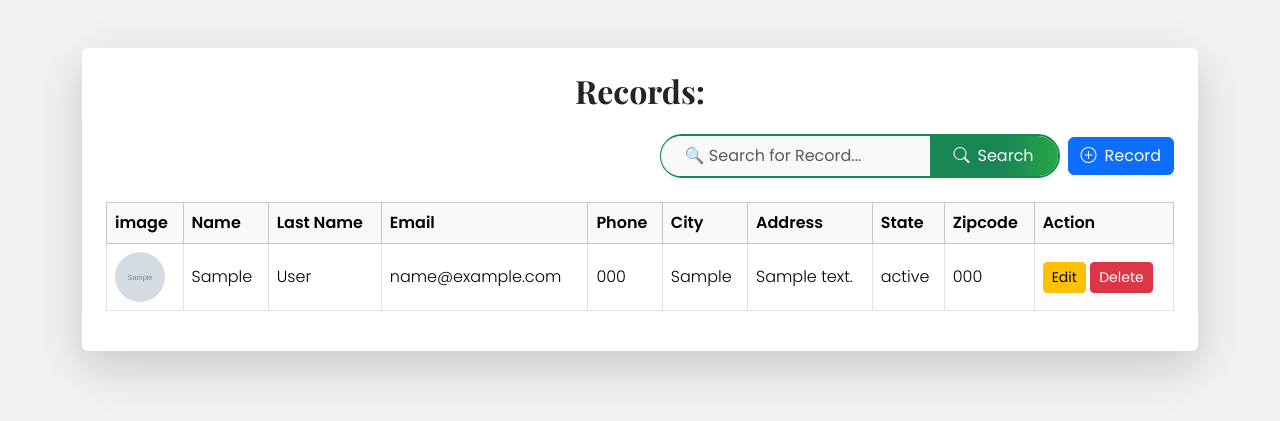
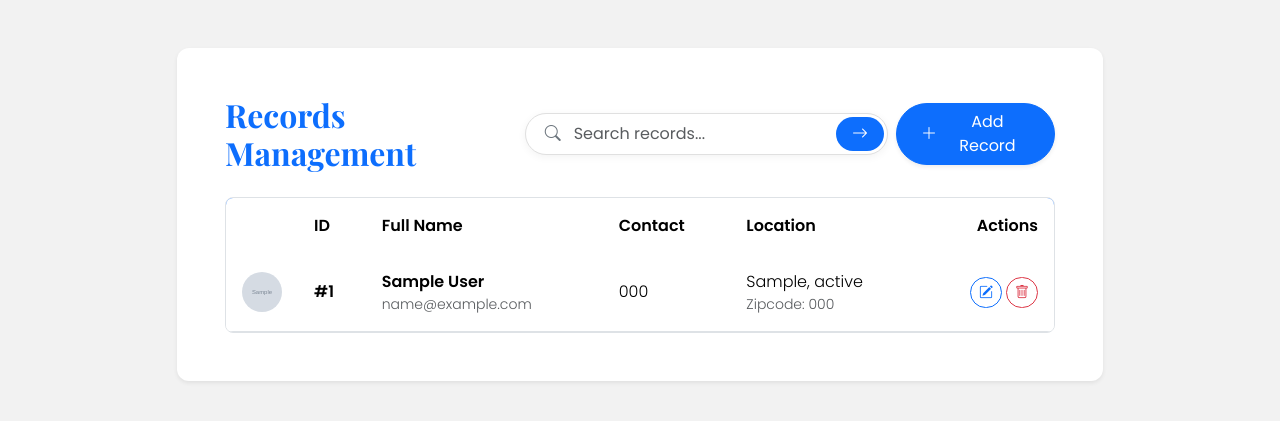
Before and after one commit to Hasibafghan/django-CRUD-app, a Django app: template CRUD_app/templates/records_view.html in a window 1280 px wide. Shown: the part 74-495 px from the top of the page. Run offline with Django 5.2, Linux system fonts and the light colour scheme; the template is opened without the code that fills it: values that come from a table or form of the project are taken from there, others are empty; a user stored in the database is signed in; tables that the repository leaves empty hold one stand-in row (values such as "Sample post"); grey boxes marked "Sample" are stand-in pictures; some libraries are stand-ins or nearby versions.

Commit message:
A beautiful UI and redcords_view , delete_view functionality add!

```diff
--- a/CRUD_app/templates/records_view.html
+++ b/CRUD_app/templates/records_view.html
@@ -1,65 +1,84 @@
 {% extends 'base.html' %}
 {% load static %}
 {% block content %}
-  <link rel="stylesheet" href="{% static 'css/search_bar.css' %}" />
-  <div class="container  mt-5">
+  <link rel="stylesheet" href="{% static 'css/records_view.css' %}" />
+  <link rel="stylesheet" href="https://cdn.jsdelivr.net/npm/bootstrap-icons@1.10.0/font/bootstrap-icons.css" />
+  <link rel="stylesheet" href="" />
+  <div class="container mt-5">
     <div class="row justify-content-center">
-      <div class="col-12 col-md-10 col-lg-12">
-        <div class="card shadow-lg border-0 mb-4">
-          <div class="card-body p-4">
+      <div class="col-12 col-xl-10">
+        <div class="card shadow-sm border-0 mb-4">
+          <div class="card-body p-4 p-md-5">
             {% if user.is_authenticated %}
-              <h2 class="mb-4 text-center">Records:</h2>
-              <div class="d-flex justify-content-end align-items-center mb-4">
-                <!-- Search Form (Right-aligned, modern styling) -->
-                <form action="" method="POST" class="input-group shadow-sm search-form" role="search" style="max-width: 400px; width: 100%;">
+              <div class="d-flex justify-content-between align-items-center mb-4">
+                <h2 class="mb-0 fw-bold text-primary">Records Management</h2>
+                <div class="d-flex align-items-center gap-2">
+                  <!-- Enhanced Search Form -->
+                  <form action="" method="POST" class="position-relative" role="search">
                     {% csrf_token %}
-                  <input class="form-control border-0 rounded-start-pill px-4 py-2 bg-light search-input" name="search" type="search" placeholder="🔍 Search for Record..." aria-label="Search" style="box-shadow: none;" />
-                  <button class="btn btn-success rounded-end-pill px-4 py-2 d-flex align-items-center search-btn" type="submit" style="transition: background 0.2s;"><i class="bi-search me-2"></i> Search</button>
+                    <div class="search-container">
+                      <input class="form-control search-input rounded-pill ps-5 pe-4 py-2" name="search" type="search" placeholder="Search records..." aria-label="Search" style="min-width: 280px;" />
+                      <i class="bi bi-search search-icon"></i>
+                      <button class="btn search-btn rounded-pill px-3" type="submit"><i class="bi bi-arrow-right"></i></button>
+                    </div>
                   </form>
-                <!-- "Add Record" Button (Top-right, prominent) -->
-                <a href="" class="btn btn-primary ms-2 d-flex align-items-center"><i class="bi-plus-circle me-2"></i>Record</a>
+
+                  <!-- Add Record Button -->
+                  <a href="" class="btn btn-primary rounded-pill px-4 d-flex align-items-center shadow-sm"><i class="bi bi-plus-lg me-2"></i>Add Record</a>
                 </div>
+              </div>
+
               {% if records %}
-                <div class="table-responsive">
-                  <table class="table table-bordered align-middle table-hover">
-                    <thead class="table-light">
+                <div class="table-responsive rounded-3 overflow-hidden border">
+                  <table class="table table-hover mb-0">
+                    <thead class="bg-primary text-white">
                       <tr>
-                        <th>image</th>
-                        <th>Name</th>
-                        <th>Last Name</th>
-                        <th>Email</th>
-                        <th>Phone</th>
-                        <th>City</th>
-                        <th>Address</th>
-                        <th>State</th>
-                        <th>Zipcode</th>
-                        <th>Action</th>
+                        <th style="width: 60px;"></th>
+                        <th>ID</th>
+                        <th>Full Name</th>
+                        <th>Contact</th>
+                        <th>Location</th>
+                        <th class="text-end">Actions</th>
                       </tr>
                     </thead>
                     <tbody>
                       {% for record in records %}
-                        <tr>
+                        <tr class="position-relative" onclick="window.location='{% url 'record_detail' record.id %}';" style="cursor: pointer;">
                           <td>
+                            <div class="avatar avatar-md">
                               {% if record.image and record.image.url %}
-                              <img src="{{ record.image.url }}" alt="Record Image" class="img-fluid rounded-circle" style="width: 50px; height: 50px;" />
+                                <img src="{{ record.image.url }}" alt="Record Image" class="rounded-circle object-fit-cover" />
                               {% else %}
-                              <img src="{% static 'images/default.png' %}" alt="Default Image" class="img-fluid rounded-circle" style="width: 50px; height: 50px;" />
+                                <img src="{% static 'images/default.png' %}" alt="Default Image" class="rounded-circle object-fit-cover" />
                               {% endif %}
+                            </div>
                           </td>
-                          <td>{{ record.first_name }}</td>
-                          <td>{{ record.last_name }}</td>
-                          <td>{{ record.email }}</td>
+                          <td class="fw-semibold">#{{ record.id }}</td>
+                          <td>
+                            <div class="d-flex flex-column">
+                              <span class="fw-semibold">{{ record.first_name }} {{ record.last_name }}</span>
+                              <small class="text-muted">{{ record.email }}</small>
+                            </div>
+                          </td>
                           <td>{{ record.phone }}</td>
-                          <td>{{ record.city }}</td>
-                          <td>{{ record.address }}</td>
-                          <td>{{ record.state }}</td>
-                          <td>{{ record.zipcode }}</td>
                           <td>
-                            <a href="" class="btn btn-sm btn-warning  ">Edit</a>
-                            <a href="#" class="btn btn-sm btn-danger" onclick="confirmDelete('{{ record.id }}'); return false;">Delete</a>
-                            <form id="delete-form-{{ record.id }}" action="" method="POST" style="display: none;">
+                            <div class="d-flex flex-column">
+                              <span>{{ record.city }}, {{ record.state }}</span>
+                              <small class="text-muted">Zipcode: {{ record.zipcode }}</small>
+                            </div>
+                          </td>
+                          <td class="text-end">
+                            <div class="btn-group" role="group">
+                              <!-- Edit Button -->
+                              <a href="" class="btn btn-sm btn-outline-primary rounded-pill me-1"><i class="bi bi-pencil-square"></i></a>
+
+                              <!-- Delete Button -->
+                              <form class="d-inline delete-form" action="{% url 'delete_record' record.id %}" method="POST">
                                 {% csrf_token %}
+                                <button type="button" class="btn btn-sm btn-outline-danger rounded-pill delete-btn"><i class="bi bi-trash"></i></button>
                               </form>
+                            </div>
+
                           </td>
                         </tr>
                       {% endfor %}
@@ -67,10 +86,21 @@
                   </table>
                 </div>
               {% else %}
-                <h4 class="text-center mt-4">No record added!</h4>
+                <div class="text-center py-5">
+                  <div class="py-5">
+                    <i class="bi bi-folder-x text-muted" style="font-size: 3rem;"></i>
+                    <h4 class="mt-3 text-muted">No records found</h4>
+                    <p class="text-muted">Add your first record by clicking the "Add Record" button</p>
+                    <a href="" class="btn btn-primary mt-3 rounded-pill px-4"><i class="bi bi-plus-lg me-2"></i>Create Record</a>
+                  </div>
+                </div>
               {% endif %}
             {% else %}
-              <h3 class="text-center">Please login to view and add records.</h3>
+              <div class="text-center py-5">
+                <i class="bi bi-lock text-muted" style="font-size: 3rem;"></i>
+                <h3 class="mt-3">Please login to view records</h3>
+                <a href="{% url 'login' %}" class="btn btn-primary mt-3 rounded-pill px-4"><i class="bi bi-box-arrow-in-right me-2"></i>Login</a>
+              </div>
             {% endif %}
           </div>
         </div>
@@ -78,5 +108,4 @@
     </div>
   </div>
   <script src="{% static 'js/sweetie_alert.js' %}"></script>
-  {% comment %} <script src="https://cdn.jsdelivr.net/npm/sweetalert2@11"></script> {% endcomment %}
 {% endblock %}
--- a/CRUD_app/urls.py
+++ b/CRUD_app/urls.py
@@ -6,5 +6,7 @@ urlpatterns=[
     path('login/' , views.login_user , name='login'),
     path('logout/' , views.logout_user , name='logout'),
     path('signup/' , views.signup_user , name='signup'),
-    path('records/' , views.record_view , name='records'),
+    path('records_view/' , views.record_view , name='records_view'),
+    path('record_detail/<int:pk>/' , views.record_detail , name='record_detail'),
+    path('delete_record/<int:pk>/' , views.record_delete , name='delete_record'),
 ]
--- /dev/null
+++ b/static/css/records_view.css
@@ -0,0 +1,78 @@
+.avatar {
+  width: 40px;
+  height: 40px;
+}
+.avatar img {
+  width: 100%;
+  height: 100%;
+  object-fit: cover;
+}
+.search-form .form-control:focus {
+  box-shadow: none;
+  border-color: #0d6efd;
+}
+.table-hover tbody tr:hover {
+  background-color: rgba(13, 110, 253, 0.05);
+}
+.table thead th {
+  border-bottom: none;
+  padding: 1rem;
+}
+.table tbody td {
+  padding: 1rem;
+  vertical-align: middle;
+}
+.card {
+  border: none;
+  border-radius: 12px;
+}
+
+.search-container {
+  position: relative;
+  display: flex;
+  align-items: center;
+}
+
+.search-input {
+  border: 1px solid #e0e0e0;
+  padding-left: 2.5rem;
+  transition: all 0.3s ease;
+  box-shadow: 0 2px 8px rgba(0, 0, 0, 0.05);
+}
+
+.search-input:focus {
+  border-color: #0d6efd;
+  box-shadow: 0 2px 12px rgba(13, 110, 253, 0.2);
+  outline: none;
+}
+
+.search-icon {
+  position: absolute;
+  left: 1.25rem;
+  color: #6c757d;
+  pointer-events: none;
+}
+
+.search-btn {
+  position: absolute;
+  right: 4px;
+  background: #0d6efd;
+  color: white;
+  border: none;
+  height: calc(100% - 8px);
+  display: flex;
+  align-items: center;
+  justify-content: center;
+  transition: all 0.3s ease;
+}
+
+.search-btn:hover {
+  background: #0b5ed7;
+  transform: translateX(2px);
+}
+
+@media (max-width: 576px) {
+  .search-input {
+    min-width: 220px !important;
+  }
+}
--- a/static/css/search_bar.css
+++ /dev/null
@@ -1,23 +0,0 @@
-.search-form {
-  border: 2px solid #198754;
-  border-radius: 50px;
-  transition: border-color 0.3s;
-  background: #fff;
-}
-.search-form:focus-within {
-  border-color: #0d6efd;
-  box-shadow: 0 0 0 0.15rem rgba(13, 110, 253, 0.15);
-}
-.search-input:focus {
-  background: #f8f9fa;
-}
-.search-btn {
-  background: linear-gradient(90deg, #198754 60%, #28a745 100%);
-  border: none;
-}
-.search-btn:hover,
-.search-btn:focus {
-  background: linear-gradient(90deg, #157347 60%, #218838 100%);
-  color: #fff;
-  box-shadow: 0 2px 8px rgba(33, 136, 56, 0.15);
-}
--- a/static/js/sweetie_alert.js
+++ b/static/js/sweetie_alert.js
@@ -34,6 +34,34 @@ function confirmDelete(recordId) {
         }
     })
 }
+
+// for records_view sweetie alert
+// This script should be included after the SweetAlert2 library is loaded
+document.addEventListener('DOMContentLoaded', function () {
+    // Delete button handler
+    document.querySelectorAll('.delete-btn').forEach((button) => {
+        button.addEventListener('click', function (e) {
+            e.preventDefault() // This is CRUCIAL to prevent any default behavior
+            e.stopPropagation() // Prevent event bubbling
+
+            const form = this.closest('form')
+
+            Swal.fire({
+                title: 'Are you sure?',
+                text: "You won't be able to revert this!",
+                icon: 'warning',
+                showCancelButton: true,
+                confirmButtonColor: '#d33',
+                cancelButtonColor: '#3085d6',
+                confirmButtonText: 'Yes, delete it!'
+            }).then((result) => {
+                if (result.isConfirmed) {
+                    form.submit() // Only submit if confirmed
+                }
+            })
+        })
+    })
+})
 // Example usage to avoid unused function warnings
 // showAlert();
 // showError();
--- a/templates/include/navbar.html
+++ b/templates/include/navbar.html
@@ -23,7 +23,7 @@
                 <a class="nav-link active" aria-current="page" href="{% url 'home' %}">Home</a>
               </li>
               <li class="nav-item">
-                <a class="nav-link" href="records">Records</a>
+                <a class="nav-link" href="{% url 'records_view' %}">Records</a>
               </li>
               <li class="nav-item dropdown">
                 <a class="nav-link dropdown-toggle" href="#" role="button" data-bs-toggle="dropdown" aria-expanded="false">Dropdown</a>
```
Also changed, not shown: CRUD_app/templates/record_detail.html (added, +72 -0 lines), CRUD_app/views.py (+28 -3 lines), static/css/record_detail.css (added, +57 -0 lines). Lines whose indentation alone changed are shown as unchanged.
